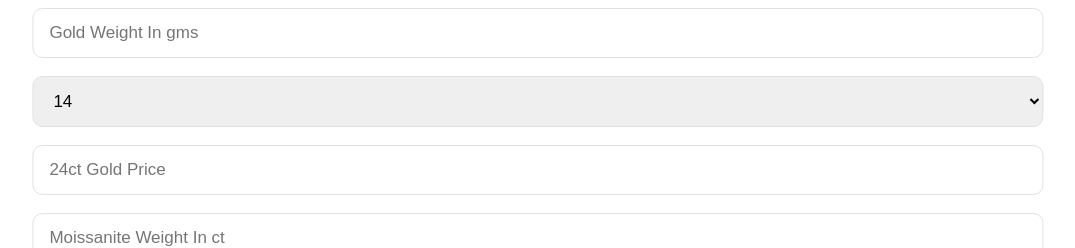
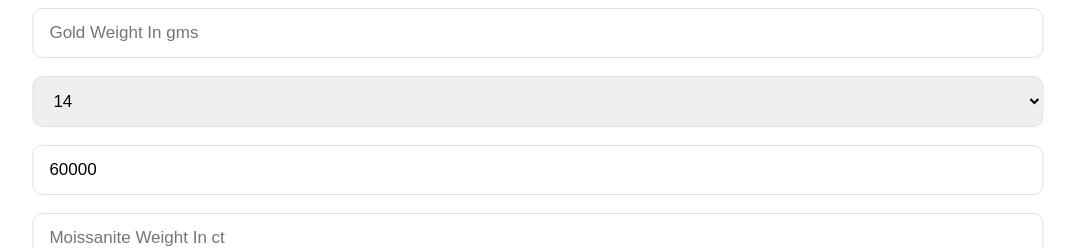
Before and after one commit to Divyansh4721/JewelleryCalculator, a plain HTML site: page index.html in a window 1280 px wide. Shown: the top 248 px of the page, without its empty margins (102-1177 px from the left). Drawn offline with Linux system fonts and the light colour scheme.

Commit message:
Update index.html

```diff
--- a/index.html
+++ b/index.html
@@ -41,7 +41,7 @@
         <option value="96">23 / 85</option>
     </select>
     <br><br>
-    <input id="goldprice" type="number" placeholder="24ct Gold Price"><br><br>
+    <input id="goldprice" type="number" placeholder="24ct Gold Price" value="60000"><br><br>
     <input id="mosweight" type="number" placeholder="Moissanite Weight In ct"><br><br>
     <input id="mosprice" type="number" placeholder="Moissanite Price Per ct"><br><br>
     <input id="stoneweight" type="number" placeholder="Stone Price"><br><br>
```
